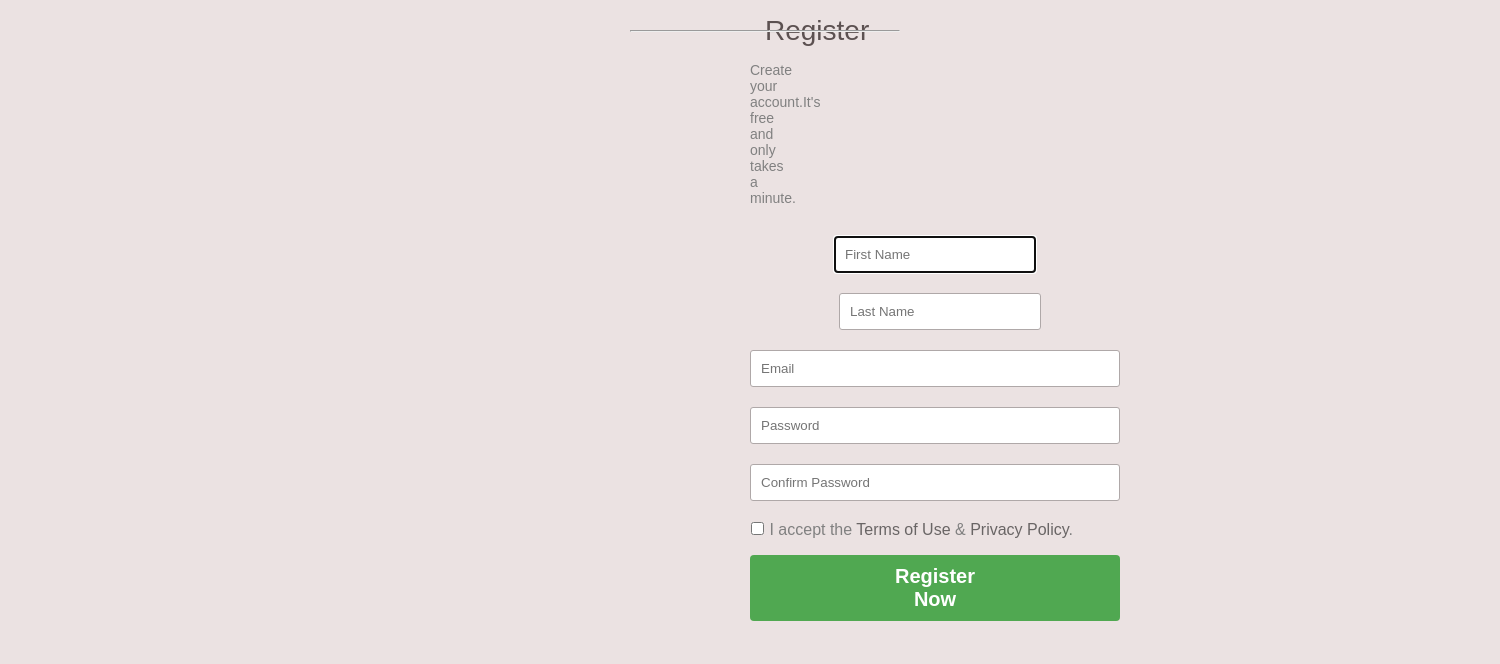
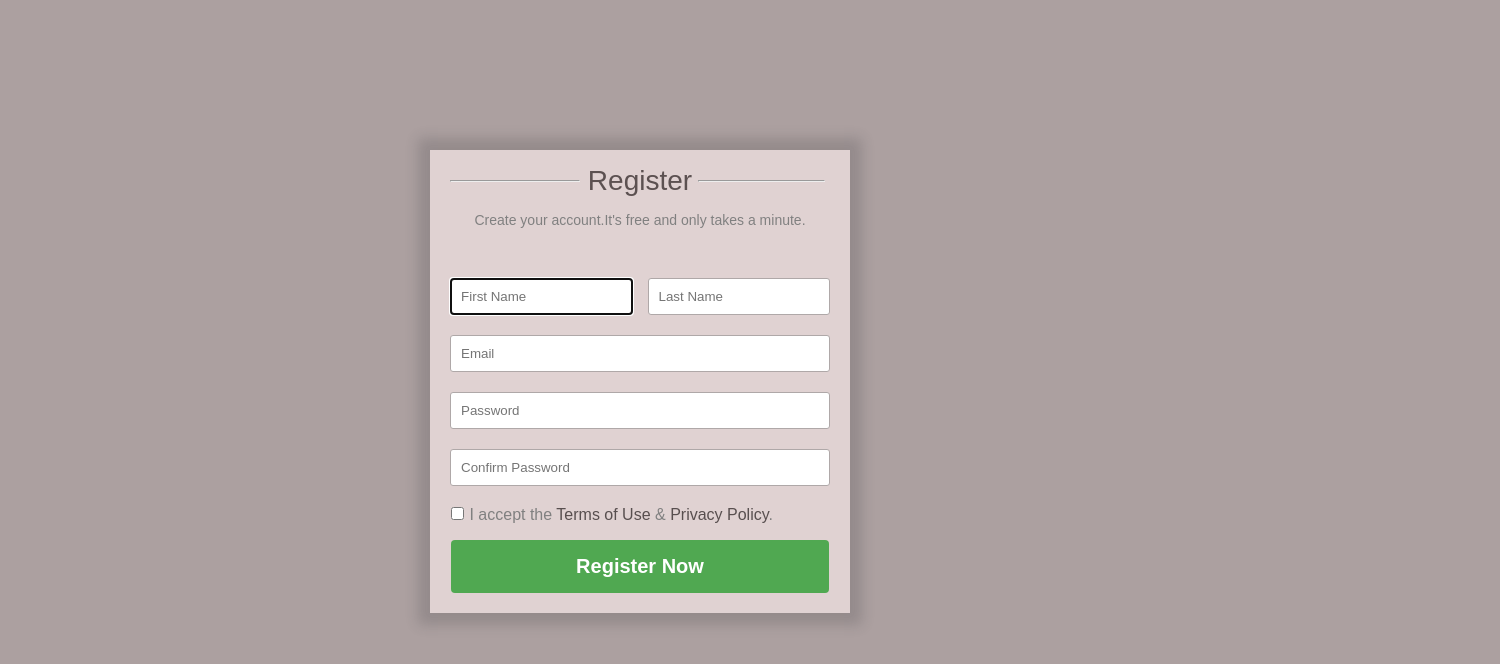
Before and after one commit to WaytGG/form-practic, a plain HTML site: page index.html in a window 1280 px wide. Shown: the whole page, 1500 px wide, since content can reach past the window. Drawn offline with Linux system fonts and the light colour scheme.

Commit message:
Update styles

```diff
--- a/style.css
+++ b/style.css
@@ -9,9 +9,17 @@ body {
   width: 100vw;
   height: 100vh;
   text-align: center;
-  padding: 0 750px 0 750px;
+  background-color: rgb(172, 160, 160);
+}
+
+.wrapper {
+  display: inline-block;
+  text-align: center;
+  width: 420px;
   color: gray;
-  background-color: rgb(235, 226, 226);
+  background-color: rgb(224, 210, 210);
+  box-shadow: 0 0px 12px 12px rgba(55, 55, 58, 0.2);
+  margin-top:  150px;
 }
 
 .header {
@@ -21,6 +29,7 @@ body {
 
 .heading {
   position: relative;
+  width: 100%;
   padding: 15px;
   color: rgb(92, 81, 81);
   font-size: 28px;
@@ -36,21 +45,23 @@ body {
 .left-hr {
   position: absolute;
   display: inline-block;
-  width: 150px;
-  left: 0px;
+  width: 130px;
+  left: 20px;
   top: 30px;
 }
 
 .right-hr {
   position: absolute;
   display: inline-block;
-  width: 140px;
-  right:  10px;
+  width: 127px;
+  right:  25px;
   top: 30px;
 }
 
 .form {
   display: inline-block;
+  border-radius: 0 0 5px 5px;
+  padding: 20px;
 }
 
 fieldset {
@@ -59,13 +70,13 @@ fieldset {
 
 .first-name {
   display: inline-block;
-  width: 202px;
+  width: 48%;
 }
 
 .last-name {
   display: inline-block;
-  width: 202px;
-  margin-left: 10px;
+  width: 48%;
+  margin-left: 15px;
 }
 
 input {
@@ -84,13 +95,13 @@ input {
 }
 
 .agree {
-  color: rgb(105, 101, 101);
+  color: rgb(88, 79, 79);
   text-decoration: none;
 }
 
 .btn {
   display: inline-block;
-  padding: 10px 145px;
+  padding: 15px 125px;
   color: white;
   background-color: #50A851;
   font-size: 20px;
```
